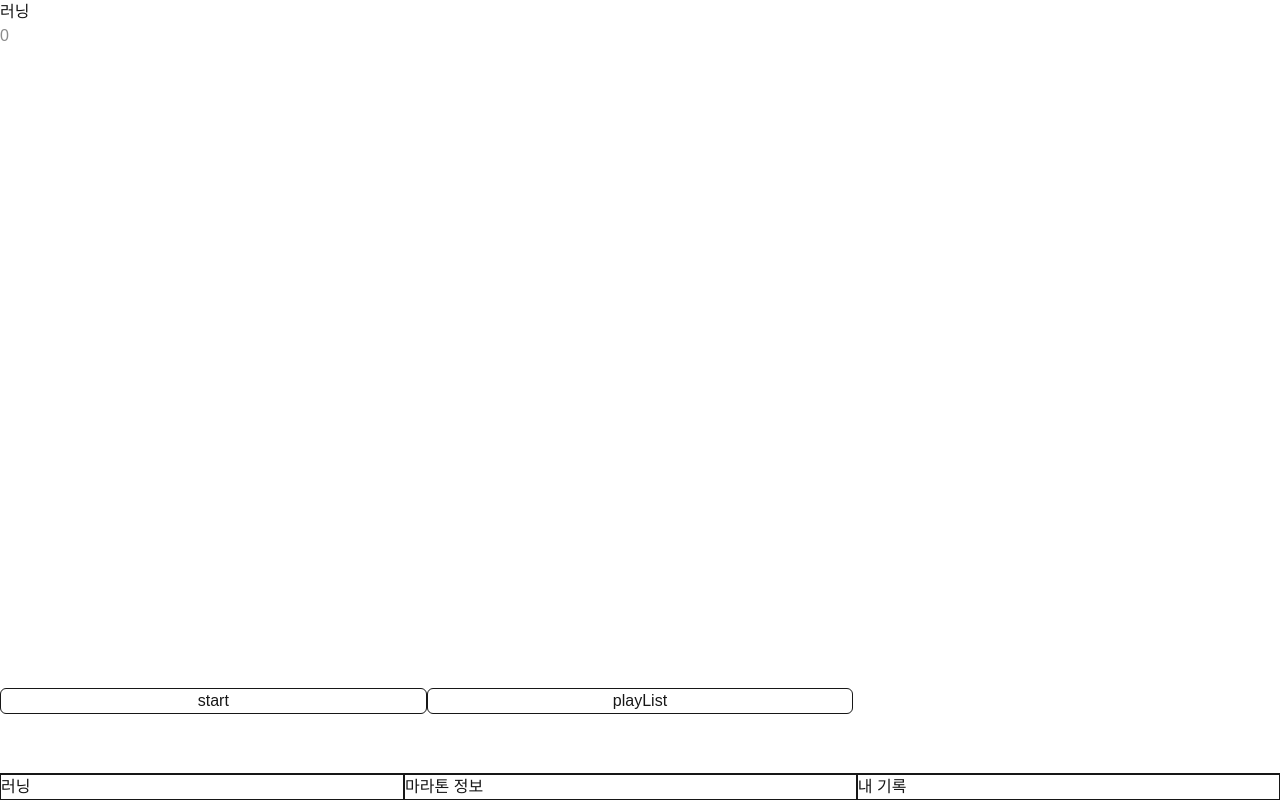
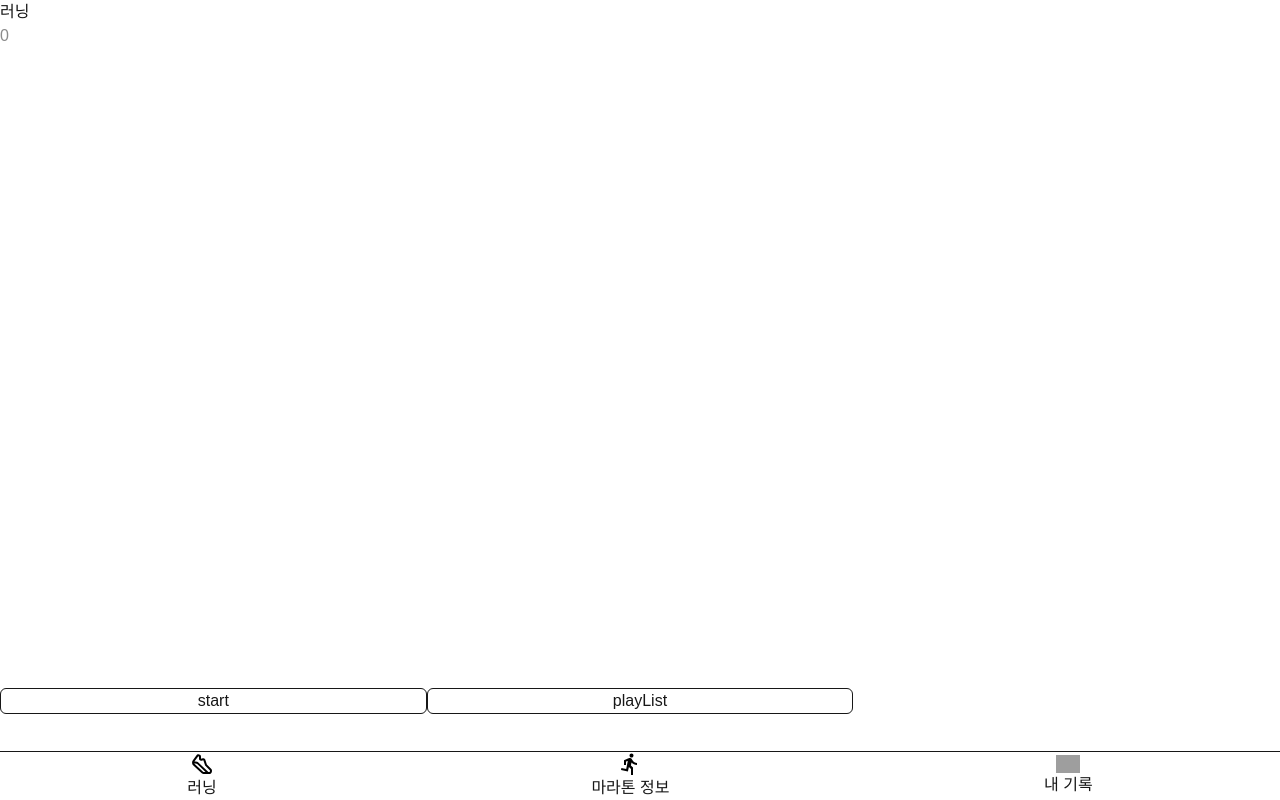
Before and after one commit to LeeHwiGyoung/running, a Next.js app: page / in a window 1280 px wide. Built offline with nearby package versions, Linux system fonts and the light colour scheme; no server answers; grey boxes are pictures that could not be loaded.

Commit message:
✨ BottomNav , BottomNavItem : Img 추가

```diff
--- a/src/component/layout/BottomNav.tsx
+++ b/src/component/layout/BottomNav.tsx
@@ -3,18 +3,18 @@
 import { usePathname } from 'next/navigation'
 import React from 'react'
 import BottomNavItem from '../ui/BottomNavItem';
-
 export default function BottomNav() {
   const pathname = usePathname();
 
   const navItems = [
-    {path : '/' , label : '러닝', isActive : pathname.startsWith('/')},
-    {path : '/maraton' , label : "마라톤 정보" , isActive : pathname.startsWith('/maraton')},
-    {path : '/dashboard' , label : "내 기록" , isActive : pathname.startsWith('/dashboard')}
+    {path : '/' , label : '러닝', isActive : pathname.startsWith('/'), imageSrc : '/running.svg'},
+    {path : '/maraton' , label : "마라톤 정보" , isActive : pathname.startsWith('/maraton'), imageSrc : '/maraton.svg'},
+    {path : '/dashboard' , label : "내 기록" , isActive : pathname.startsWith('/dashboard'), imageSrc : '/dashboard.svg'}
   ]
+
   return (
-    <nav className='fixed flex bottom-0 w-full border-t'>
-      {navItems.map((navItem)=> <BottomNavItem key={navItem.path} href={navItem.path} label={navItem.label} isActive={navItem.isActive}/>)}
+    <nav className='fixed flex w-full left-0 bottom-0 border-t z-100 bg-white'>
+      {navItems.map((navItem)=> <BottomNavItem key={navItem.path} href={navItem.path} label={navItem.label} isActive={navItem.isActive} imageSrc={navItem.imageSrc}/>)}
     </nav>
   )
 }
--- a/src/component/ui/BottomNavItem.tsx
+++ b/src/component/ui/BottomNavItem.tsx
@@ -1,3 +1,4 @@
+import Image from 'next/image';
 import Link from 'next/link'
 import React from 'react'
 
@@ -5,12 +6,14 @@ interface BottomNavItemProps {
     href : string;
     label : string;
     isActive : boolean;
+    imageSrc : string;
 }
 
-export default function BottomNavItem({href , label } : BottomNavItemProps) {
+export default function BottomNavItem({href , label, imageSrc } : BottomNavItemProps) {
 
   return (
-    <Link className='grow-1 border border-collapse' href={href}>
+    <Link className='flex flex-col grow-1 items-center justify-center ' href={href}>
+        <Image src={imageSrc} alt="" width={24} height={24}/>
         <span>{label}</span>
     </Link>
   )
```
